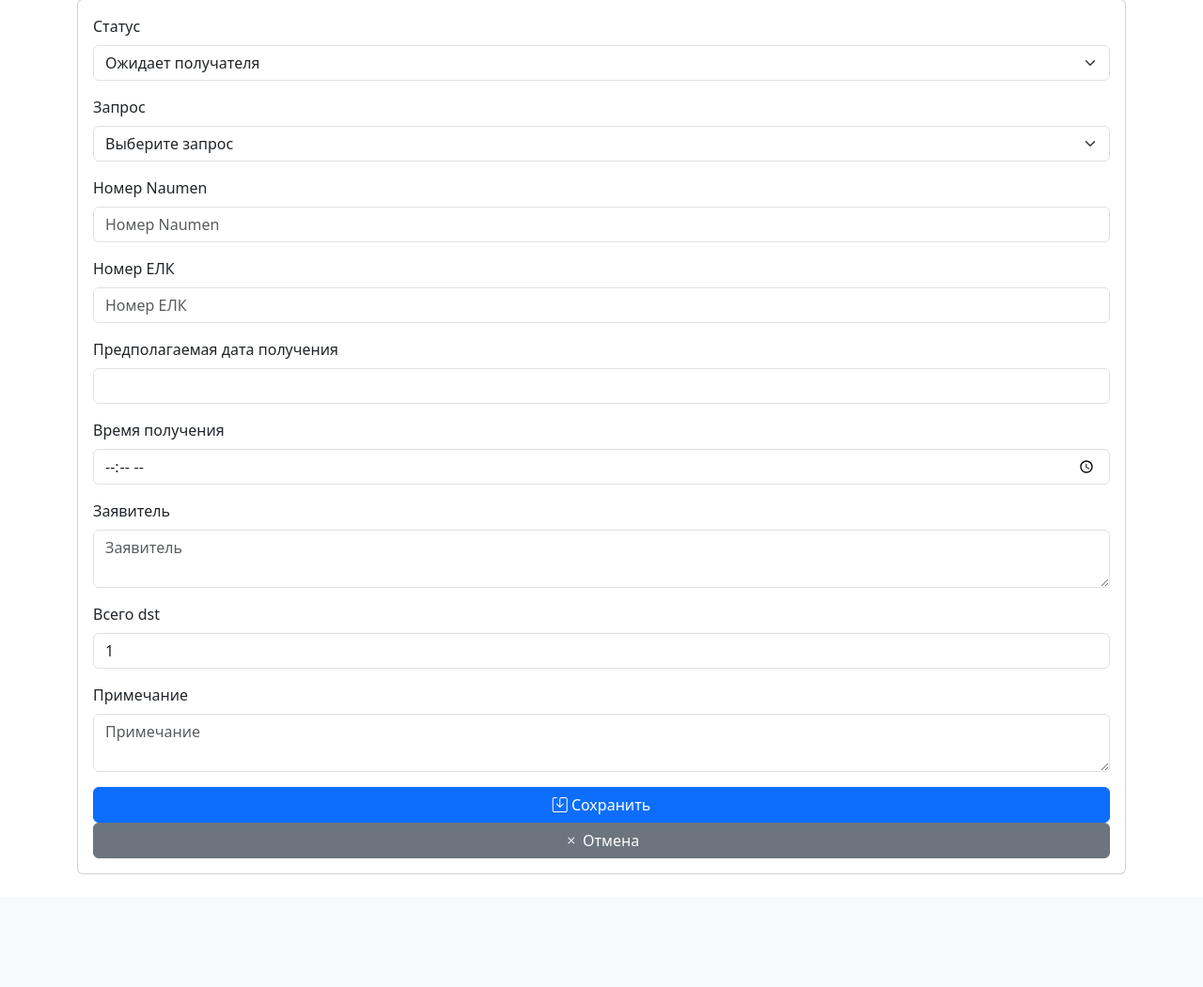
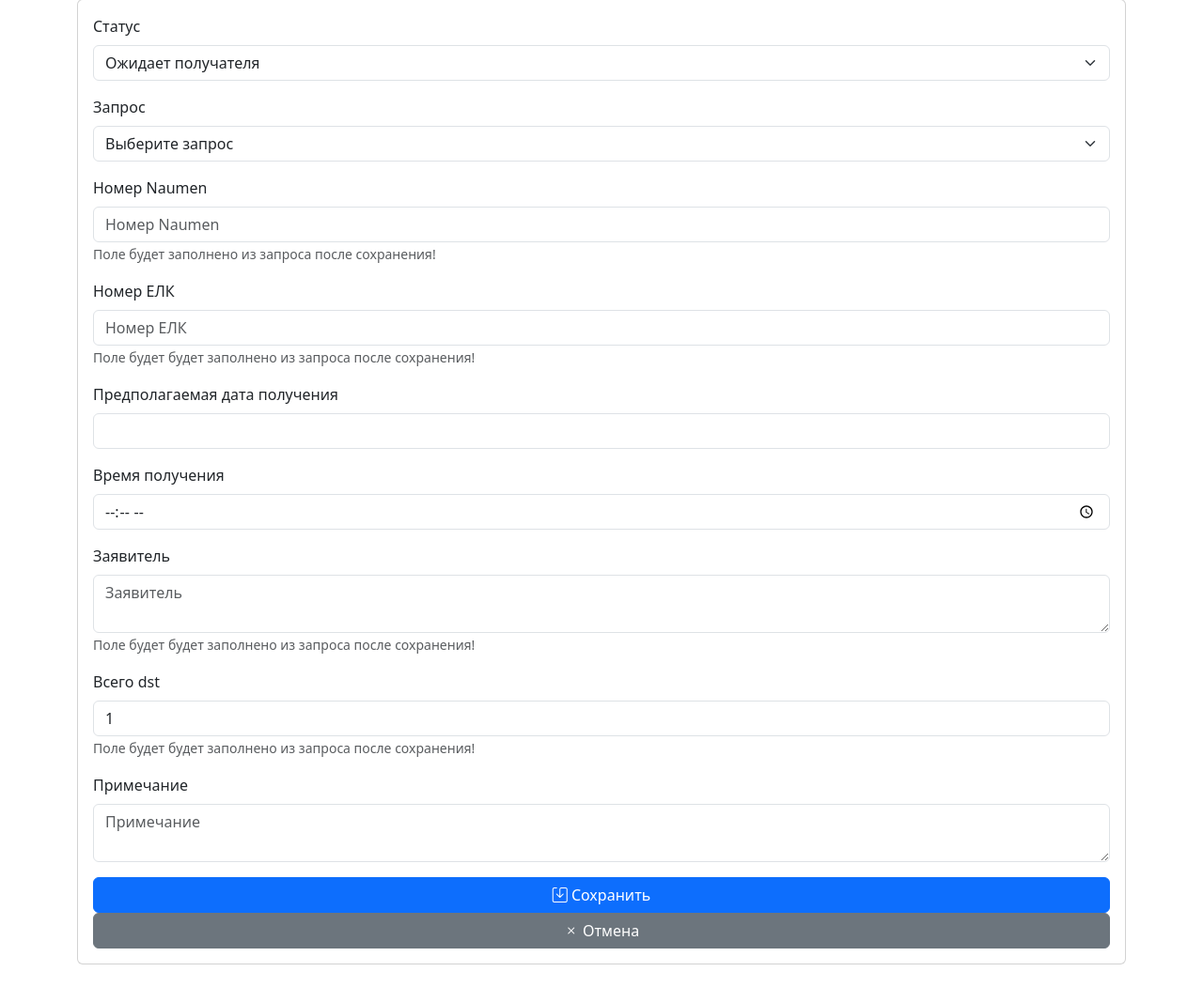
Before and after one commit to altec05/vn_manager, a Django app: page /Queue/newrecipient/create/ in a window 1280 px wide. Shown: the part 137-1188 px from the top of the page at 94% size. Before the commit the page ends 1068 px from the top, so only its background shows below. Run offline with Django 5.2, Linux system fonts and the light colour scheme; data that the repository does not hold is empty; some libraries are stand-ins or nearby versions.

Commit message:
v1.4 (17.06.2025)

```diff
--- a/Queue/forms.py
+++ b/Queue/forms.py
@@ -34,8 +34,14 @@ class NewRecipientForm(forms.ModelForm):
             # 'date': DatePickerInput(attrs={'type': 'date'}),  # HTML5 Date Input
             'receiving_time': forms.TimeInput(attrs={'type': 'time'}),  # HTML5 Time Input
             # 'ogv': forms.TextInput(),
-            'amount': forms.NumberInput(),
+            'amount': forms.NumberInput(attrs={'readonly': 'readonly'}),
             'note': forms.Textarea(attrs={'rows': 2}),
+        }
+        help_texts = {
+            'number_naumen': 'Поле будет заполнено из запроса после сохранения!',
+            'number_elk': 'Поле будет будет заполнено из запроса после сохранения!',
+            'ogv': 'Поле будет будет заполнено из запроса после сохранения!',
+            'amount': 'Поле будет будет заполнено из запроса после сохранения!',
         }
 
 class RecipientFilterForm(forms.Form):
--- a/Queue/views.py
+++ b/Queue/views.py
@@ -92,6 +92,8 @@ class NewRecipientCreateView(CreateView):
         form.instance.number_naumen = logbook_entry.number_naumen
         form.instance.number_elk = logbook_entry.number_elk
         form.instance.ogv = logbook_entry.ogv
+        form.instance.amount = logbook_entry.amount
+
         return super().form_valid(form)
 
 class NewRecipientUpdateView(UpdateView):
--- a/VipNetManager/views.py
+++ b/VipNetManager/views.py
@@ -3,7 +3,7 @@ from django.shortcuts import render, redirect
 
 def home(request):
     context = {
-        'current_version': '1.2',  # текущая версия
-        'updated_at': '16.06.2025',  # последнее изменение
+        'current_version': '1.4',  # текущая версия
+        'updated_at': '17.06.2025',  # последнее изменение
     }
     return render(request, 'home.html', context)
--- a/templates/Issuance/logbook_list.html
+++ b/templates/Issuance/logbook_list.html
@@ -106,6 +106,8 @@
         {% csrf_token %}
         {{ form.as_p }}  {# Выводим форму (скрытое поле и флажок) #}
 
+        <button type="submit" class="btn btn-primary">Экспортировать выбранные строки</button>
+
         <table class="table table-striped ">
             <thead>
                 <tr>
@@ -173,7 +175,7 @@
             </tbody>
         </table>
 
-        <button type="submit" class="btn btn-primary">Экспортировать выбранные строки</button>
+
     </form>
 </div>
 
```
